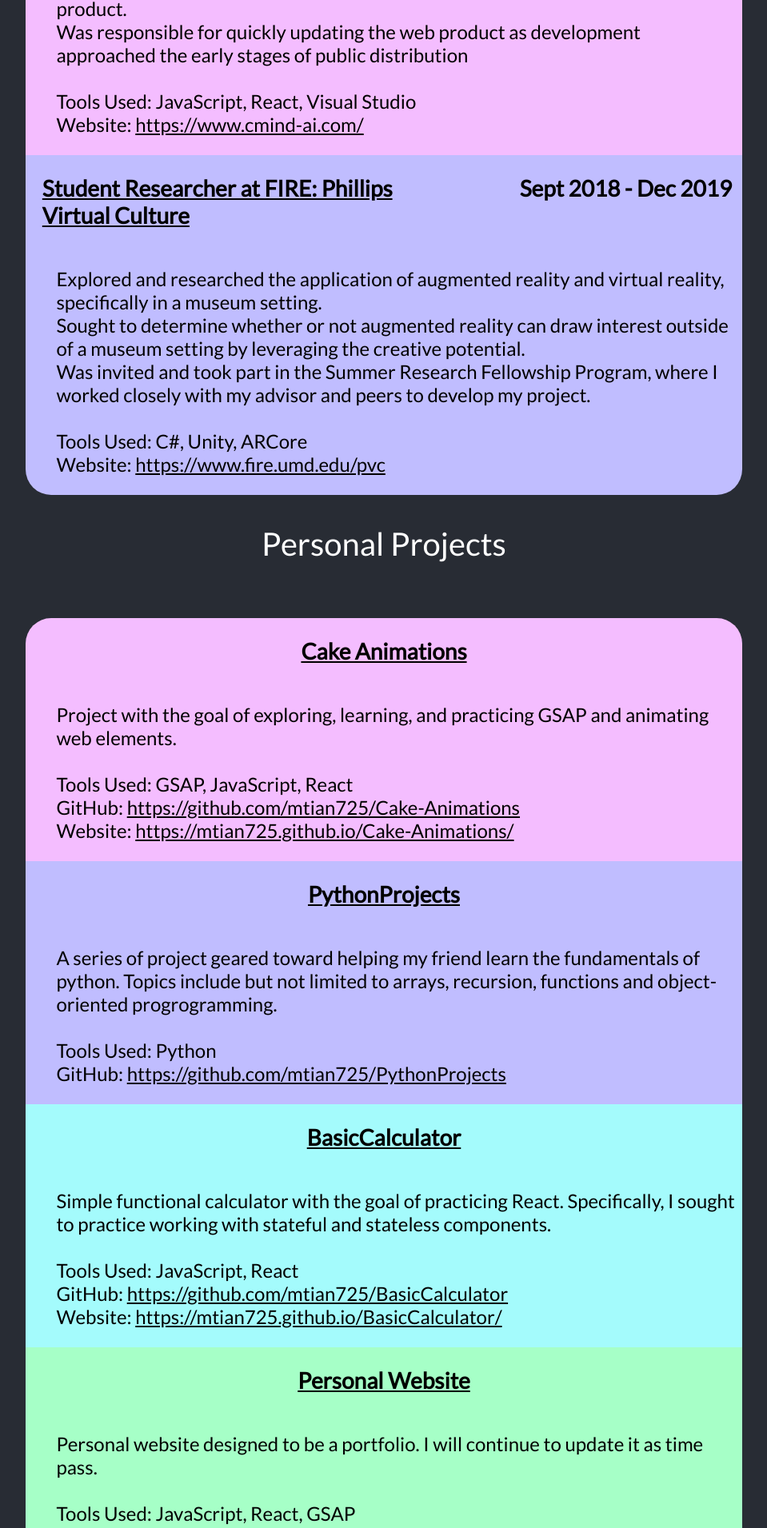
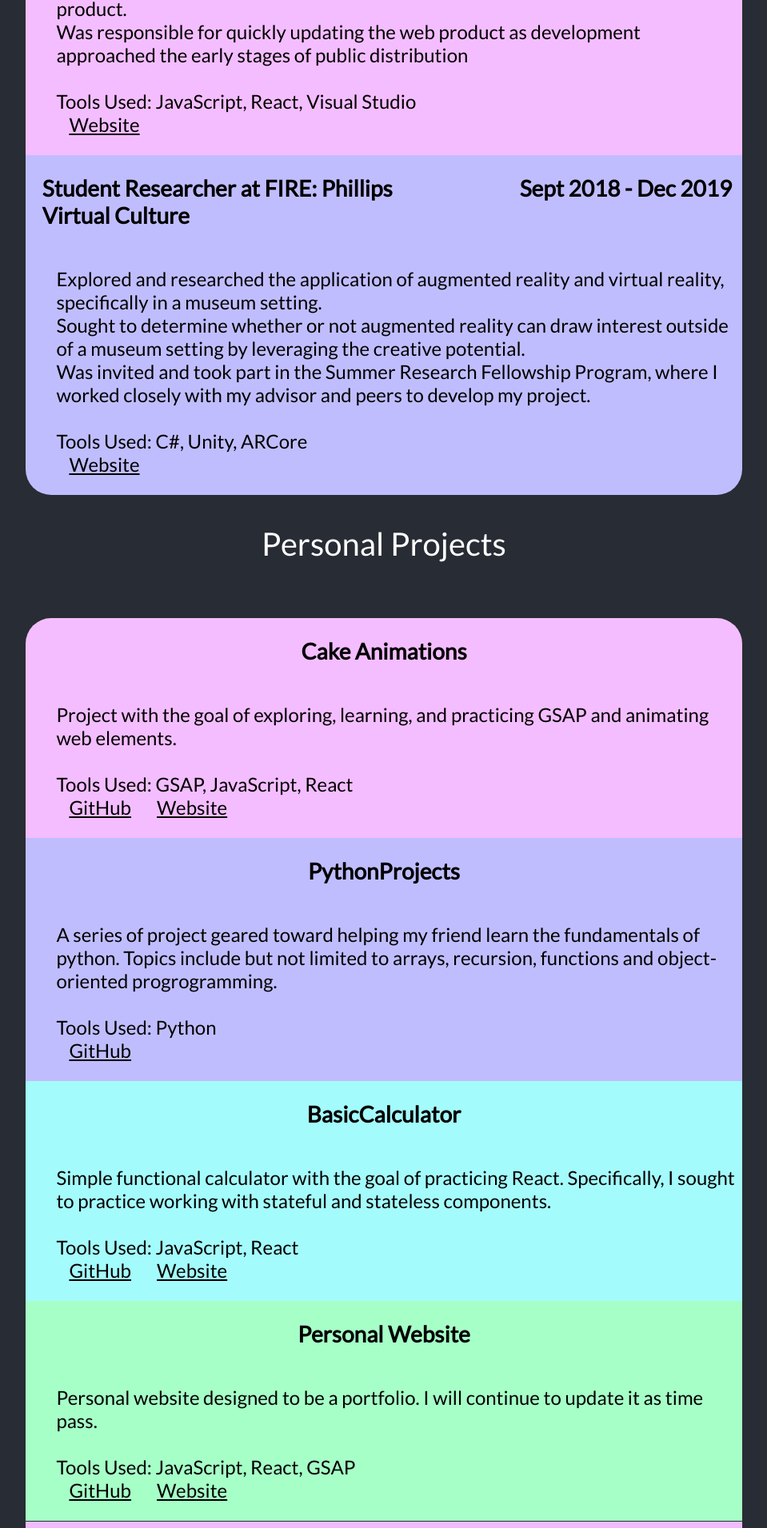
Before and after one commit to mtian725/merricktian.github.io, a React (Create React App) app: page / in a window 1280 px wide. Shown: the part 2218-4129 px from the top of the page at 80% size, without its empty margins (160-1119 px from the left). Built offline with nearby package versions, Linux system fonts and the light colour scheme.

Commit message:
styling changes

```diff
--- a/src/App.css
+++ b/src/App.css
@@ -62,6 +62,14 @@ a.portfolio:hover, a.portfolio:active {
 a.url:link, a.url:visited {
   text-decoration: underline;
   color: black
+}
+
+a.url:hover, a.url:active {
+  color: #ea00ff;
+}
+
+a.url {
+  margin: 1rem;
 }
 
 .flex-center-wrap-container {
@@ -140,7 +148,6 @@ h5.experience-title {
   width: 57.5%;
   text-align: left;
   margin: 1.5rem 1rem 1.5rem 1rem;
-  text-decoration: underline;
   color: black;
 }
 
@@ -179,7 +186,6 @@ h5.project {
   font-weight: bold;
   text-align: left;
   margin: 1.5rem 1rem 1.5rem 1rem;
-  text-decoration: underline;
   color: black;
 }
 
--- a/src/App.js
+++ b/src/App.js
@@ -4,6 +4,8 @@ import { gsap } from "gsap";
 import { ScrollTrigger } from "gsap/ScrollTrigger";
 
 gsap.registerPlugin(ScrollTrigger);
+
+// Assume width of 1200px and scale down
 
 class App extends React.Component {
   constructor(props){
@@ -372,11 +374,8 @@ class App extends React.Component {
                 "Tools Used: JavaScript, React, Visual Studio"
               }
               <br />
-              {
-                "Website: "
-              }
               <a className="url" href="https://www.cmind-ai.com/">
-                {"https://www.cmind-ai.com/"}
+                {"Website"}
               </a>
             </p>
           </div>
@@ -419,11 +418,8 @@ class App extends React.Component {
                 "Tools Used: C#, Unity, ARCore"
               }
               <br />
-              {
-                "Website: "
-              }
               <a className="url" href="https://www.fire.umd.edu/pvc">
-                {"https://www.fire.umd.edu/pvc"}
+                {"Website"}
               </a>
             </p>
           </div>
@@ -462,18 +458,11 @@ class App extends React.Component {
                 "Tools Used: GSAP, JavaScript, React"
               }
               <br />
-              {
-                "GitHub: "
-              }
               <a className="url" href="https://github.com/mtian725/Cake-Animations">
-                {"https://github.com/mtian725/Cake-Animations"}
+                {"GitHub"}
               </a>
-              <br />
-              {
-                "Website: "
-              }
               <a className="url" href="https://mtian725.github.io/Cake-Animations/">
-                {"https://mtian725.github.io/Cake-Animations/"}
+                {"Website"}
               </a>
             </p>
           </div>
@@ -500,11 +489,8 @@ class App extends React.Component {
                 "Tools Used: Python"
               }
               <br />
-              {
-                "GitHub: "
-              }
               <a className="url" href="https://github.com/mtian725/PythonProjects">
-                {"https://github.com/mtian725/PythonProjects"}
+                {"GitHub"}
               </a>
             </p>
           </div>
@@ -531,18 +517,11 @@ class App extends React.Component {
                 "Tools Used: JavaScript, React"
               }
               <br />
-              {
-                "GitHub: "
-              }
               <a className="url" href="https://github.com/mtian725/BasicCalculator">
-                {"https://github.com/mtian725/BasicCalculator"}
+                {"GitHub"}
               </a>
-              <br />
-              {
-                "Website: "
-              }
               <a className="url" href="https://mtian725.github.io/BasicCalculator/">
-                {"https://mtian725.github.io/BasicCalculator/"}
+                {"Website"}
               </a>
             </p>
           </div>
@@ -568,18 +547,11 @@ class App extends React.Component {
                 "Tools Used: JavaScript, React, GSAP"
               }
               <br />
-              {
-                "GitHub: "
-              }
               <a className="url" href="https://github.com/mtian725/merricktian.github.io">
-                {"https://github.com/mtian725/merricktian.github.io"}
+                {"GitHub"}
               </a>
-              <br />
-              {
-                "Website: "
-              }
               <a className="url" href="https://merricktian.me/">
-                {"https://merricktian.me/"}
+                {"Website"}
               </a>
             </p>
           </div>
@@ -607,11 +579,8 @@ class App extends React.Component {
                 "Tools Used: Python, Heroku"
               }
               <br />
-              {
-                "GitHub: "
-              }
               <a className="url" href="https://github.com/mtian725/Sierokarte-Bot">
-                {"https://github.com/mtian725/Sierokarte-Bot"}
+                {"GitHub"}
               </a>
             </p>
           </div>
```
